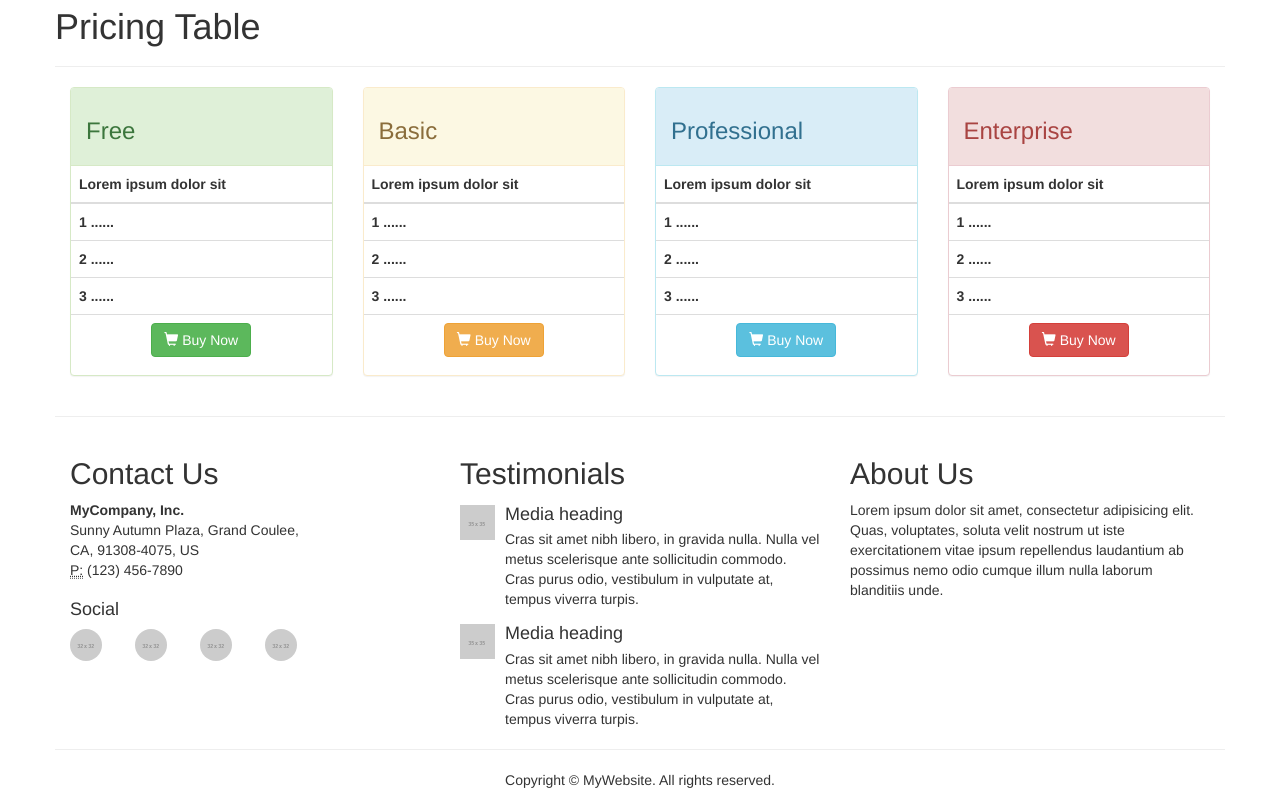
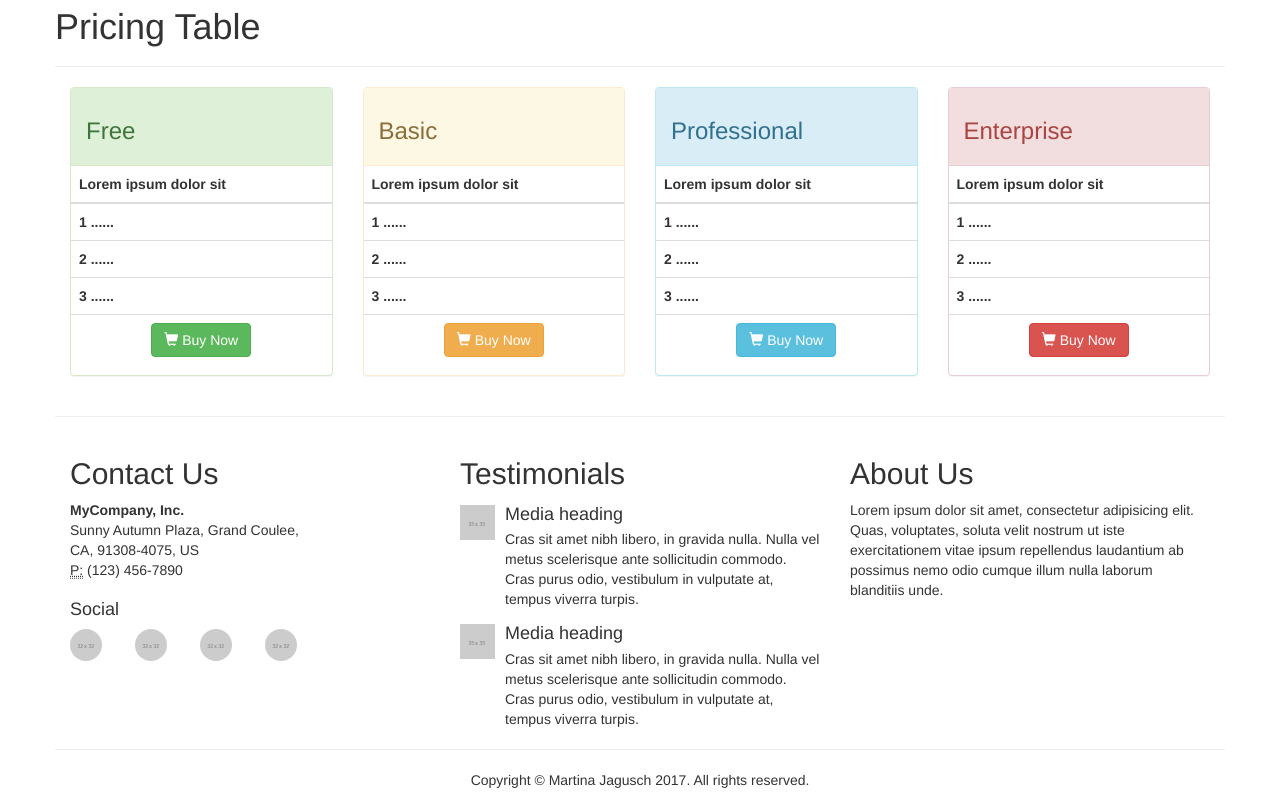
Before and after one commit to Martinkja/e-learnX, a plain HTML site: page index.html in a window 1280 px wide. Shown: the part 2315-3115 px from the top of the page. Drawn offline with nearby package versions, Linux system fonts and the light colour scheme.

Commit message:
Update index.html

```diff
--- a/index.html
+++ b/index.html
@@ -295,7 +295,7 @@
   <div class="container">
     <div class="row">
       <div class="col-xs-12">
-        <p>Copyright © MyWebsite. All rights reserved.</p>
+        <p>Copyright © Martina Jagusch 2017. All rights reserved.</p>
       </div>
     </div>
   </div>
```
